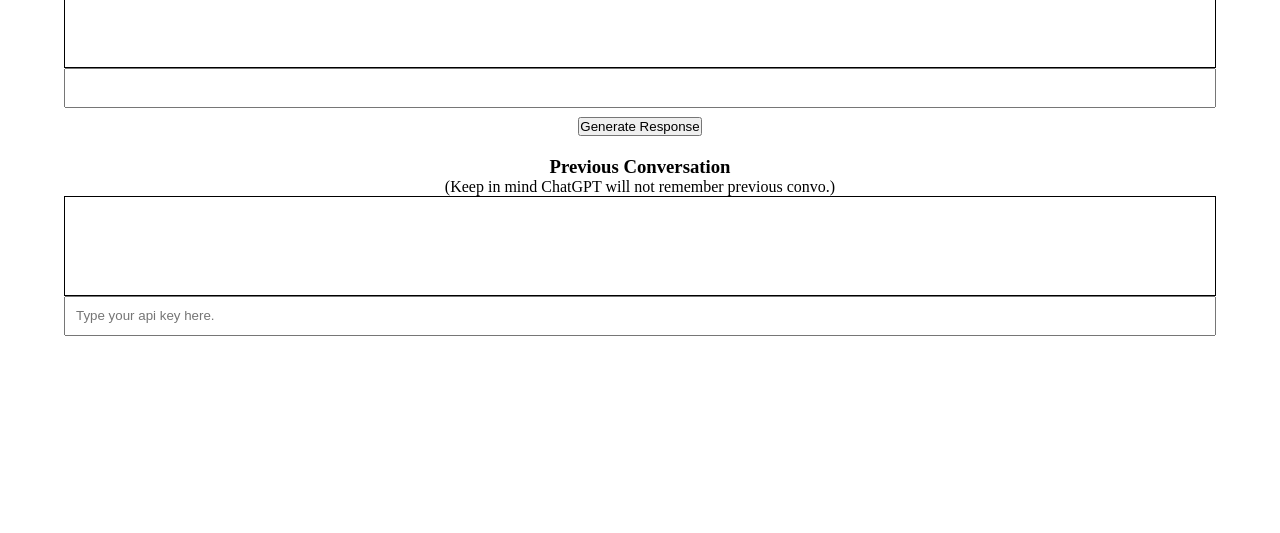
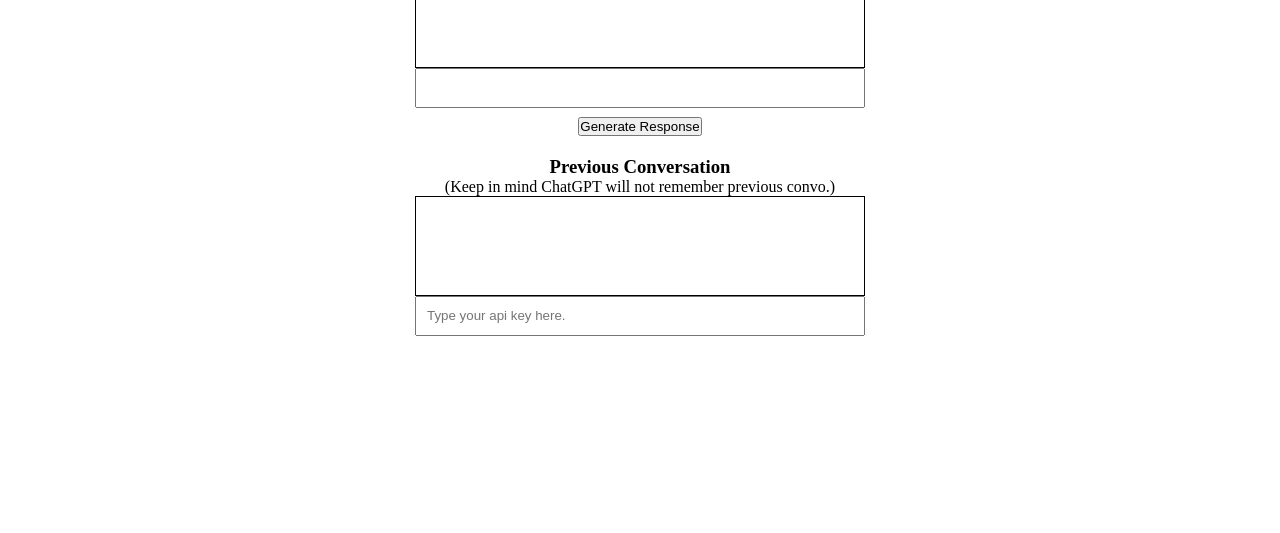
Before and after one commit to isaiahthedev/ChatGPT-Chatbot-Github-Pages, a website: page index.html in a window 1280 px wide. Shown: the part 267-800 px from the top of the page. Drawn offline with Linux system fonts and the light colour scheme.

Commit message:
added max width to application and prevented safari from auto zooming on focused text fields

```diff
--- a/index.html
+++ b/index.html
@@ -2,7 +2,7 @@
 <html lang="en">
 <head>
     <meta charset="UTF-8">
-    <meta name="viewport" content="width=device-width, initial-scale=1.0">
+    <meta name="viewport" content="width=device-width, initial-scale=1.0, maximum-scale=1">
     <link rel="stylesheet" href="styles.css">
     <title>Document</title>
 </head>
--- a/styles.css
+++ b/styles.css
@@ -29,6 +29,7 @@ body {
 }
 #gpt {
     width: 90%;
+    max-width: 450px;
 }
 #gpt-response {
     border: 1px solid black;
```
